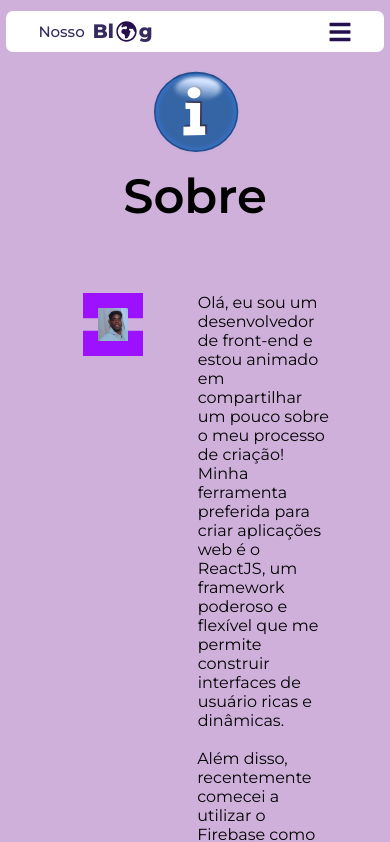
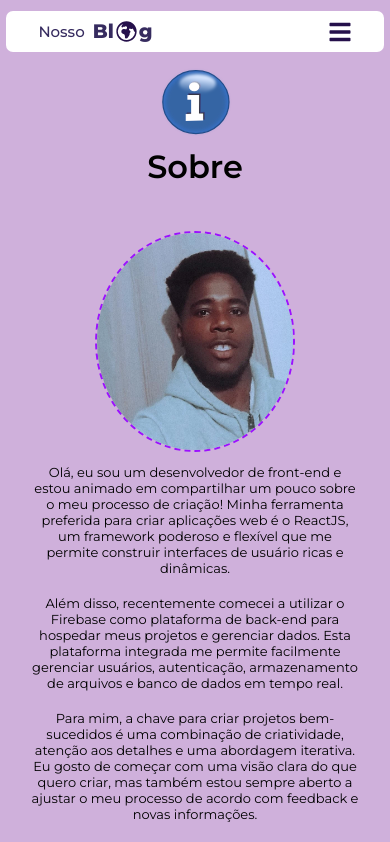
Before and after one commit to renzi-fidele-frontend/Nossoblog, a React (Vite) app: page /sobre in a window 390 px wide. Shown: the top 842 px of the page. Built offline with nearby package versions, Linux system fonts and the light colour scheme; no server answers.

Commit message:
About terminado

```diff
--- a/src/pages/About/About.module.css
+++ b/src/pages/About/About.module.css
@@ -9,7 +9,7 @@
 }
 
 #container > img {
-    width: 100px;
+    width: 80px;
 }
 
 #linha {
@@ -17,8 +17,6 @@
     grid-template-columns: 50% 50%;
     padding-inline: 16%;
 }
-
-
 
 #left {
     margin-right: 2em;
@@ -28,8 +26,7 @@
 #left > img {
     width: 60%;
     border: 15px dashed rgb(156, 17, 255);
-    transition: border ease-in-out .2s;
-
+    transition: border ease-in-out 0.2s;
 }
 
 #left > img:hover {
@@ -44,3 +41,80 @@
     align-items: center;
     justify-content: space-between;
 }
+
+@media screen and (max-width: 1773px) {
+    #linha {
+        padding-inline: 10%;
+    }
+}
+
+@media screen and (max-width: 1475px) {
+    #linha {
+        padding-inline: 6%;
+    }
+
+    #container > h2 {
+        font-size: 2em;
+    }
+}
+
+@media screen and (max-width: 1323px) {
+    #linha {
+        padding-left: 2%;
+        padding-right: 10%;
+    }
+
+    #right > p {
+        font-size: 14px;
+    }
+
+    #left {
+        text-align: right;
+    }
+
+    #left > img {
+        border: 5px dashed rgb(156, 17, 255);
+    }
+
+    #left > img:hover {
+        border: 5px solid pink;
+    }
+}
+
+@media screen and (max-width: 1201px) {
+    #linha {
+        grid-template-columns: 40% 60%;
+    }
+
+    #right > p {
+        font-size: 13px;
+    }
+}
+
+@media screen and (max-width: 1053px) {
+    #left,
+    #right {
+        text-align: center;
+    }
+
+    #linha {
+        padding: 0;
+        grid-template-columns: auto;
+    }
+
+    #left {
+        margin-right: 0;
+    }
+
+    #left > img {
+        width: 200px;
+        margin-bottom: 2%;
+        border-radius: 50%;
+        border: 2px dashed rgb(156, 17, 255);
+
+    }
+
+    #right {
+        padding-inline: 8%;
+    }
+}
```
